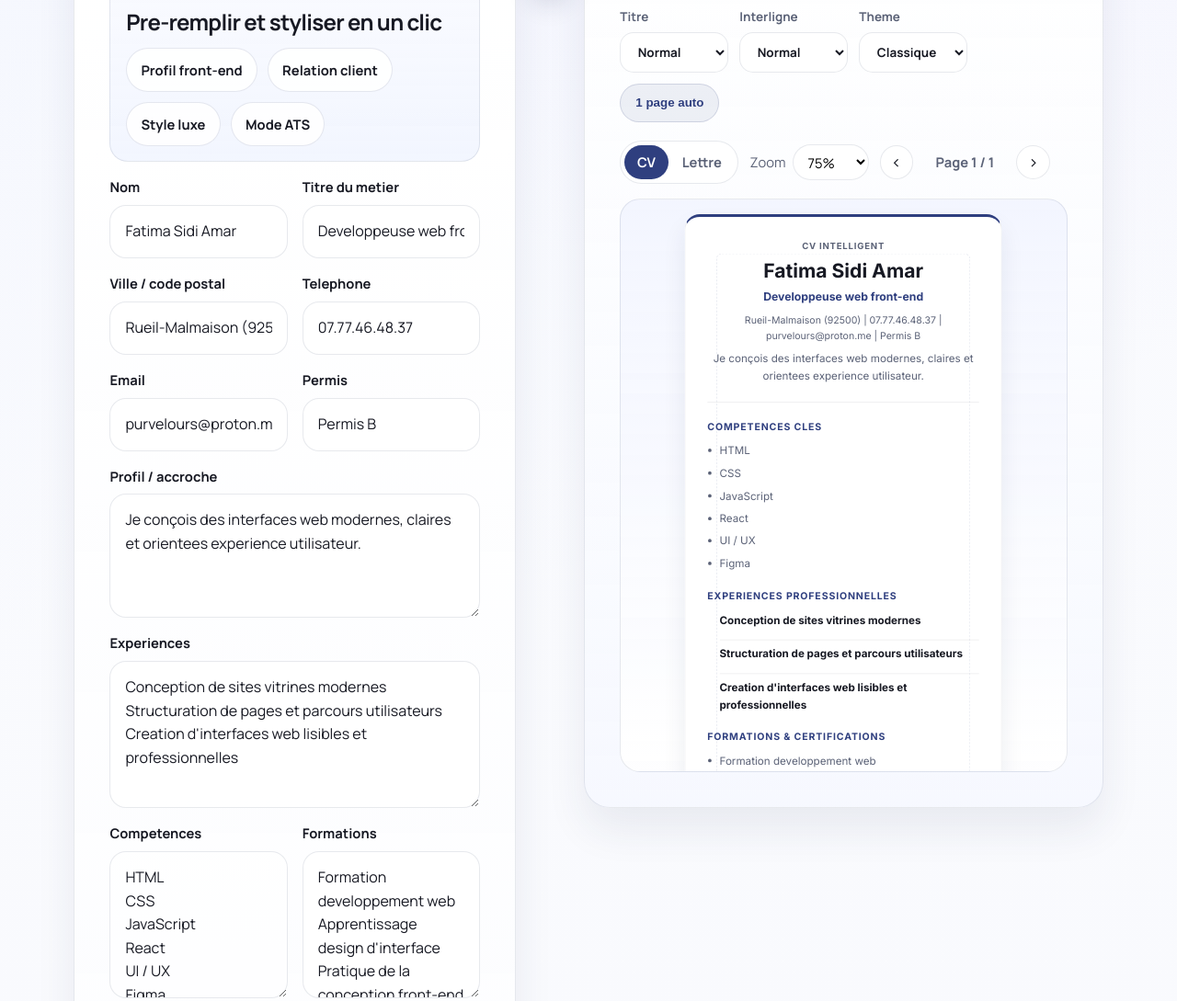
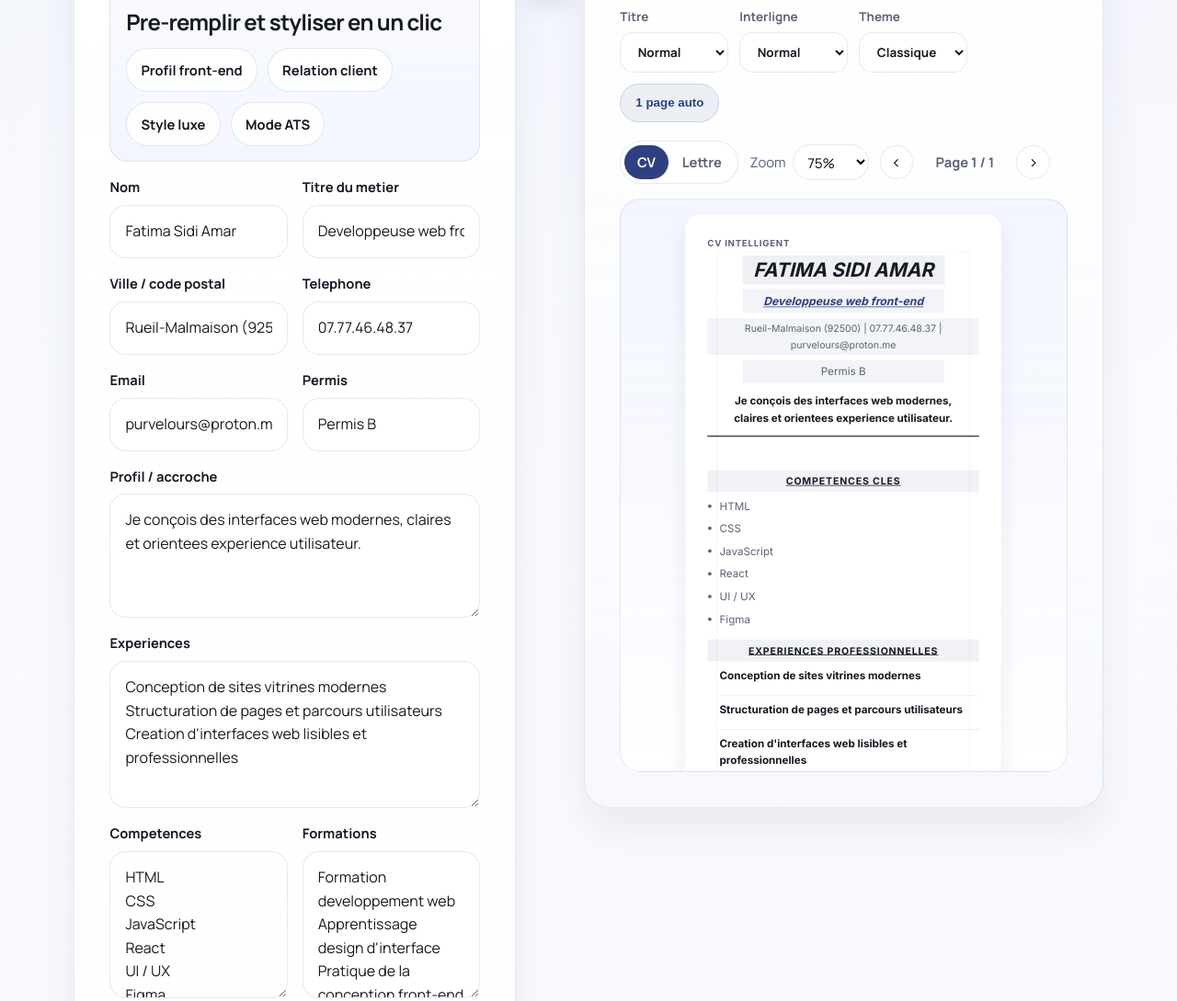
Before and after one commit to vsecret45/cv-site, a plain HTML site: page index.html in a window 1280 px wide. Shown: the part 2073-3162 px from the top of the page at 92% size. Drawn offline with nearby package versions, Linux system fonts and the light colour scheme.

Commit message:
feat: refine main cv theme layout

```diff
--- a/index.html
+++ b/index.html
@@ -517,7 +517,8 @@ Anglais professionnel</textarea>
                                         <p class="cv-label">CV intelligent</p>
                                         <h3 id="preview-name" data-edit-target="fullName" contenteditable="true" spellcheck="false">Fatima Sidi Amar</h3>
                                         <p id="preview-headline" data-edit-target="headline" contenteditable="true" spellcheck="false">Developpeuse web front-end</p>
-                                        <p class="cv-meta" id="preview-meta" data-edit-target="location" contenteditable="true" spellcheck="false">Rueil-Malmaison (92500) | 07.77.46.48.37 | purvelours@proton.me | Permis B</p>
+                                        <p class="cv-meta" id="preview-meta" data-edit-target="location" contenteditable="true" spellcheck="false">Rueil-Malmaison (92500) | 07.77.46.48.37 | purvelours@proton.me</p>
+                                        <p class="cv-permit" id="preview-permit" data-edit-target="permit" contenteditable="true" spellcheck="false">Permis B</p>
                                         <p id="preview-summary" data-edit-target="summary" contenteditable="true" spellcheck="true">Je conçois des interfaces web modernes, claires et orientees experience utilisateur.</p>
                                     </header>
                                     <div class="cv-body">
--- a/script.js
+++ b/script.js
@@ -76,6 +76,7 @@ let isAutoFittingCv = false;
 const previewNodes = {
     fullName: document.querySelector('#preview-name'),
     meta: document.querySelector('#preview-meta'),
+    permit: document.querySelector('#preview-permit'),
     headline: document.querySelector('#preview-headline'),
     summary: document.querySelector('#preview-summary'),
     experience: document.querySelector('#preview-experience'),
@@ -684,7 +685,11 @@ const updateCvPreview = () => {
 
     previewNodes.fullName.textContent = values.fullName || 'Votre nom';
     if (previewNodes.meta) {
-        previewNodes.meta.textContent = [values.location, values.phone, values.email, values.permit].filter(Boolean).join(' | ');
+        previewNodes.meta.textContent = [values.location, values.phone, values.email].filter(Boolean).join(' | ');
+    }
+    if (previewNodes.permit) {
+        previewNodes.permit.textContent = values.permit || '';
+        previewNodes.permit.hidden = !values.permit;
     }
     previewNodes.headline.textContent = values.headline || 'Intitule du profil';
     previewNodes.summary.textContent = values.summary || '';
@@ -1781,6 +1786,8 @@ const syncPreviewEditableNode = (node) => {
         field.value = node.textContent.trim();
     } else if (target === 'summary') {
         field.value = node.textContent.trim();
+    } else if (target === 'permit') {
+        field.value = node.textContent.trim();
     } else if (target === 'location') {
         const parts = node.textContent
             .split('|')
--- a/style.css
+++ b/style.css
@@ -1048,7 +1048,8 @@ img {
 }
 
 .cv-preview.template-classic {
-    border-top: 4px solid var(--cv-accent);
+    border-top: 0;
+    box-shadow: 0 16px 30px rgba(31, 38, 72, 0.08);
 }
 
 .cv-preview.template-modern {
@@ -1068,11 +1069,69 @@ img {
 
 .cv-preview.template-classic .cv-header {
     text-align: center;
+    justify-items: center;
+    gap: 0.5rem;
+    border-bottom: 0;
 }
 
 .cv-preview.template-classic .cv-meta,
+.cv-preview.template-classic #preview-headline,
+.cv-preview.template-classic #preview-permit {
+    justify-self: center;
+}
+
+.cv-preview.template-classic .cv-label {
+    justify-self: start;
+}
+
+.cv-preview.template-classic #preview-name {
+    display: inline-block;
+    min-width: min(100%, 74%);
+    padding: 0.35rem 1rem;
+    background: rgba(148, 163, 184, 0.16);
+    font-style: italic;
+    text-transform: uppercase;
+}
+
+.cv-preview.template-classic #preview-headline,
+.cv-preview.template-classic #preview-meta,
+.cv-preview.template-classic #preview-permit {
+    display: inline-block;
+    min-width: min(100%, 74%);
+    padding: 0.26rem 0.85rem;
+    background: rgba(148, 163, 184, 0.12);
+}
+
 .cv-preview.template-classic #preview-headline {
-    justify-self: center;
+    text-decoration: underline;
+    text-underline-offset: 0.12em;
+    font-style: italic;
+}
+
+.cv-preview.template-classic #preview-summary {
+    margin-top: 0.35rem;
+    padding: 0 1rem 0.8rem;
+    border-bottom: 2px solid rgba(19, 22, 32, 0.8);
+    color: var(--text);
+    font-weight: 700;
+}
+
+.cv-preview.template-classic .cv-body {
+    gap: 1.05rem;
+}
+
+.cv-preview.template-classic .cv-body h4 {
+    display: block;
+    text-align: center;
+    padding: 0.28rem 0.8rem;
+    background: rgba(148, 163, 184, 0.14);
+    color: var(--text);
+    text-decoration: underline;
+    text-underline-offset: 0.1em;
+}
+
+.cv-preview.template-classic .cv-body section {
+    gap: 0.55rem;
 }
 
 .cv-preview.template-modern .cv-body {
@@ -1175,6 +1234,7 @@ img {
 
 #preview-name,
 #preview-meta,
+#preview-permit,
 #preview-headline,
 #preview-summary,
 #preview-skills,
@@ -1188,6 +1248,7 @@ img {
 
 #preview-name:hover,
 #preview-meta:hover,
+#preview-permit:hover,
 #preview-headline:hover,
 #preview-summary:hover,
 #preview-skills:hover,
@@ -1199,6 +1260,7 @@ img {
 
 #preview-name:focus,
 #preview-meta:focus,
+#preview-permit:focus,
 #preview-headline:focus,
 #preview-summary:focus,
 #preview-skills:focus,
```
